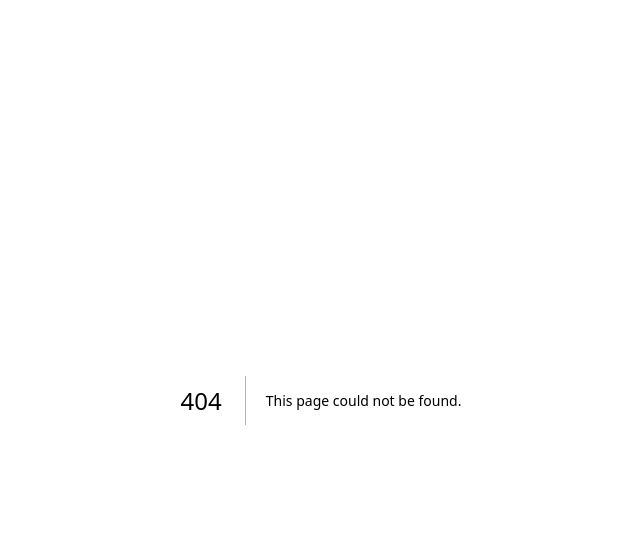
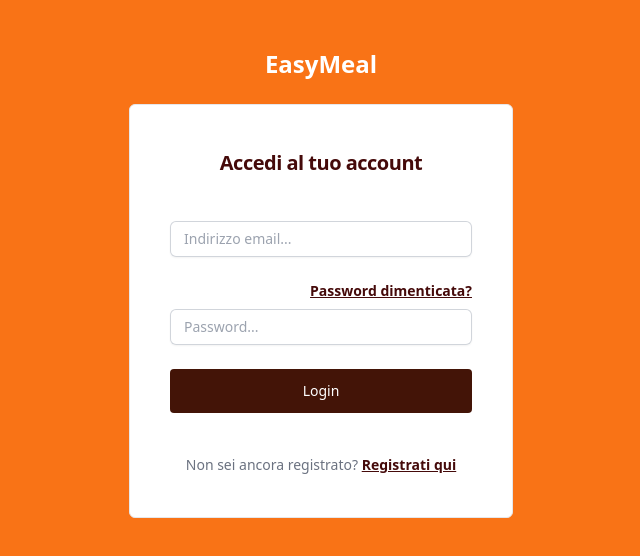
Before and after one commit to RAMtastic6/Proof-of-Concept, a Next.js app in the folder next-js/poc/: page /login in a window 1280 px wide. Before the commit this address had no page. Shown: the top 556 px of the page, without its empty margins (319-959 px from the left). Built offline with nearby package versions, Linux system fonts and the light colour scheme.

Commit message:
Started implementing login.

```diff
--- /dev/null
+++ b/next-js/poc/app/login/page.tsx
@@ -0,0 +1,13 @@
+import Login from '@/app/ui/login/login';
+
+export default function Page() {
+    return (
+        <html className="h-full bg-orange-500">
+            <body className="h-full">
+                <div className="w-full h-full">
+                    <Login />
+                </div>
+            </body>
+        </html>
+    )
+}
--- a/next-js/poc/app/new_create-reservation/page.tsx
+++ b/next-js/poc/app/new_create-reservation/page.tsx
@@ -2,9 +2,9 @@ import Header from '@/app/ui/header';
 import Table from '../ui/create-reservation/table';
 import RestaurantSearch from '../ui/new_create-reservation/restaurant_search';
 
-export default function Home() {
+export default function Page() {
   return (
-      <div className = "w-full">
+    <div className="w-full">
       <Header />
       <div className="container mx-auto mt-4 space-y-4">
         <h1 className="text-lg font-bold text-center text-red-950"> Effettua una prenotazione </h1>
--- a/next-js/poc/app/ui/header.tsx
+++ b/next-js/poc/app/ui/header.tsx
@@ -1,4 +1,6 @@
 "use client";
+
+import Link from 'next/link';
 
 export default function Header() {
     return (
@@ -11,8 +13,8 @@ export default function Header() {
 
                     <div className="flex items-center gap-4">
                         <div className="sm:flex sm:gap-4">
-                            <a className="inline-block rounded bg-orange-950 px-12 py-3 text-sm font-medium text-white hover:bg-white hover:text-orange-900 focus:outline-none focus:ring"
-                                href="#"> Login </a>
+                            <Link className="inline-block rounded bg-orange-950 px-12 py-3 text-sm font-medium text-white hover:bg-orange-900 focus:outline-none focus:ring"
+                                href="/login"> Login </Link>
                         </div>
                     </div>
                 </div>
--- /dev/null
+++ b/next-js/poc/app/ui/login/login.tsx
@@ -0,0 +1,79 @@
+export default function Example() {
+    return (
+        <>
+            <div className="flex flex-1 flex-col justify-center px-6 py-12 lg:px-8 bg-color-white">
+                <div className="sm:mx-auto sm:w-full sm:max-w-sm">
+                    <h1
+                        className="text-center text-2xl font-bold text-white mx-auto h-10 w-auto"
+                    > EasyMeal </h1>
+                    <div className="container mx-auto bg-white mt-4 p-10 rounded-md border">
+                        <h2 className="text-center text-xl font-bold leading-9 tracking-tight text-red-950">
+                            Accedi al tuo account
+                        </h2>
+
+                        <div className="mt-10 sm:mx-auto sm:w-full sm:max-w-sm">
+                            <form className="space-y-6" action="#" method="POST">
+                                <div>
+                                    <label htmlFor="email" className="block text-sm font-medium leading-6 text-gray-900 sr-only">
+                                        Email address
+                                    </label>
+                                    <div className="mt-2">
+                                        <input
+                                            id="email"
+                                            name="email"
+                                            type="email"
+                                            autoComplete="email"
+                                            placeholder="Indirizzo email..."
+                                            required
+                                            className="pl-[14px] block w-full rounded-md border-0 py-1.5 text-gray-900 shadow-sm ring-1 ring-inset ring-gray-300 placeholder:text-gray-400 focus:ring-2 focus:ring-inset focus:ring-indigo-600 sm:text-sm sm:leading-6"
+                                        />
+                                    </div>
+                                </div>
+
+                                <div>
+                                    <div className="flex flex-row-reverse">
+                                        <label htmlFor="password" className="block text-sm font-medium leading-6 text-gray-900 sr-only">
+                                            Password
+                                        </label>
+                                        <div className="text-sm">
+                                            <a href="#" className="font-semibold text-red-950 align-right hover:text-white underline">
+                                                Password dimenticata?
+                                            </a>
+                                        </div>
+                                    </div>
+                                    <div className="mt-2">
+                                        <input
+                                            id="password"
+                                            name="password"
+                                            type="password"
+                                            autoComplete="current-password"
+                                            placeholder="Password..."
+                                            required
+                                            className="pl-[14px] block w-full rounded-md border-0 py-1.5 text-gray-900 shadow-sm ring-1 ring-inset ring-gray-300 placeholder:text-gray-400 focus:ring-2 focus:ring-inset focus:ring-indigo-600 sm:text-sm sm:leading-6"
+                                        />
+                                    </div>
+                                </div>
+
+                                <div>
+                                    <button
+                                        type="submit"
+                                        className="flex w-full justify-center rounded bg-orange-950 px-12 py-3 text-sm font-medium text-white hover:bg-orange-900 focus:outline-none focus:ring"
+                                    >
+                                        Login
+                                    </button>
+                                </div>
+                            </form>
+
+                            <p className="mt-10 text-center text-sm text-gray-500">
+                                Non sei ancora registrato?{' '}
+                                <a href="#" className="font-semibold leading-6 text-red-950 hover:text-white underline">
+                                    Registrati qui
+                                </a>
+                            </p>
+                        </div>
+                    </div>
+                </div>
+            </div>
+        </>
+    )
+}
```
Lines whose indentation alone changed are shown as unchanged.
